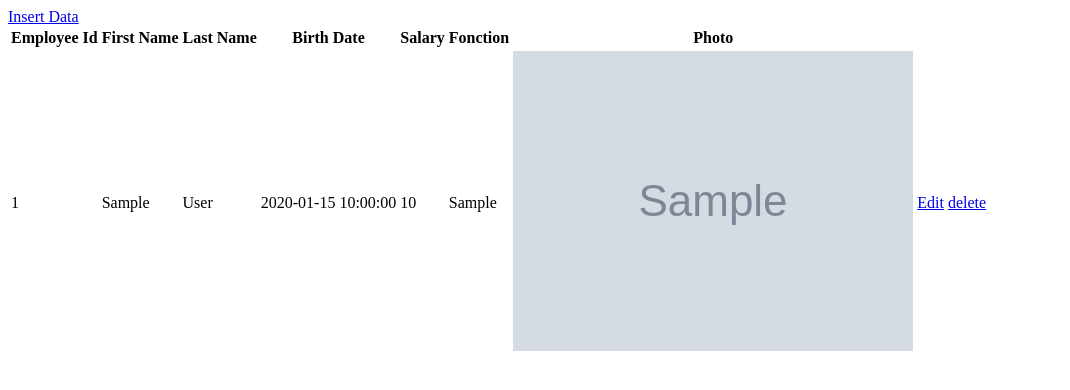
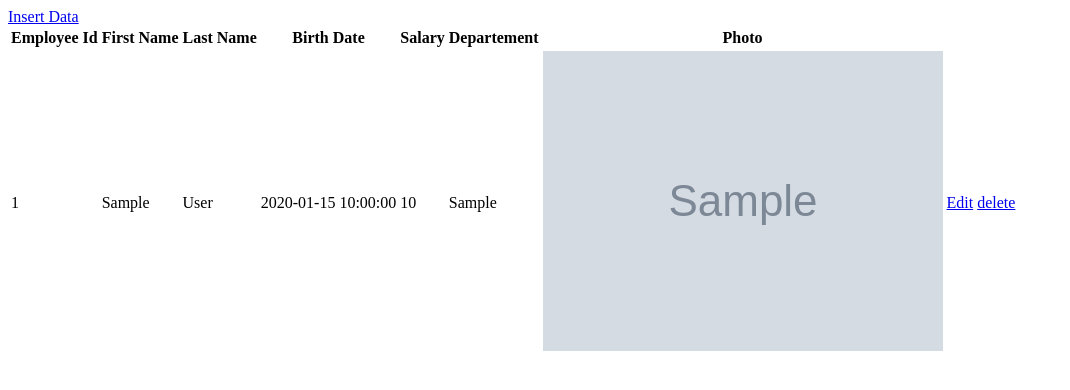
Before and after one commit to maskoul-mohamed/project10-employee-management, a PHP site: page /index.php in a window 1280 px wide. Shown: the top 390 px of the page, without its empty margins (0-1070 px from the left). Run offline with PHP 8.4, Linux system fonts and the light colour scheme; tables that the repository leaves empty or names only in its code hold one stand-in row (values such as "Sample post"); grey boxes marked "Sample" are stand-in pictures.

Commit message:
Edit column function to departement

```diff
--- a/realisation/src/employeeManager.php
+++ b/realisation/src/employeeManager.php
@@ -16,18 +16,18 @@
             $lastName = $employee->getLastName();
             $salary = $employee->getSalary();
             $birthDate = $employee->getBirthDate();
-            $function = $employee->getFunction();
+            $departement = $employee->getDepartement();
             $photo = $employee->getPhoto();
 
                  // sql insert query
             $sqlInsertQuery = "INSERT INTO employees
-                                (employee_id, first_name, last_name, birth_date, salary, fonction, photo)
+                                (employee_id, first_name, last_name, birth_date, salary, departement, photo)
                                 VALUES('$employeeId',
                                         '$firstName',
                                         '$lastName',
+                                        '$birthDate',
                                         '$salary',
-                                        '$birthDate',
-                                        '$function',
+                                        '$departement',
                                         '$photo')";
 
         mysqli_query($conn, $sqlInsertQuery);
@@ -50,15 +50,24 @@
 
 
         public function editEmployee($conn, $employee, $id){
-            $first_name = $employee->getFirstName();
-            $last_name = $employee->getLastName();
-            $gender = $employee->getGender();
-            $age = $employee->getAge();
+            $employeeId = $employee->getEmployeeId();
+            $firstName = $employee->getFirstName();
+            $lastName = $employee->getLastName();
+            $salary = $employee->getSalary();
+            $birthDate = $employee->getBirthDate();
+            $departement = $employee->getDepartement();
+            $photo = $employee->getPhoto();
 
             // Update query
-            $sqlUpdateQuery = "UPDATE employees_test SET
-                         first_name='$first_name', last_name='$last_name', age='$age', gender='$gender'
-                         WHERE id=$id";
+            $sqlUpdateQuery = "UPDATE employees SET
+                                employee_id='$employeeId',
+                                first_name='$firstName',
+                                last_name='$lastName',
+                                salary='$salary',
+                                birth_date='$birthDate',
+                                departement='$departement',
+                                photo='$photo'
+                                WHERE id=$id";
 
              // Make query
              mysqli_query($conn, $sqlUpdateQuery);
@@ -66,7 +75,7 @@
         }
 
         public function getEmployee($conn, $id){
-            $sqlGetQuery = "SELECT * FROM employees_test WHERE id= $id";
+        $sqlGetQuery = "SELECT * FROM employees WHERE id= $id";
 
         // get result
         $result = mysqli_query($conn, $sqlGetQuery);
@@ -75,6 +84,10 @@
         $employee = mysqli_fetch_assoc($result);
         return $employee;
         }
+
+
+
+
     }
 
 
--- a/realisation/src/index.php
+++ b/realisation/src/index.php
@@ -28,7 +28,7 @@
                 <th>Last Name</th>
                 <th>Birth Date</th>
                 <th>Salary</th>
-                <th>Fonction</th>
+                <th>Departement</th>
                 <th>Photo</th>
             </tr>
 
@@ -42,7 +42,7 @@
                 <td><?= $employee['last_name']?></td>
                 <td><?= $employee['birth_date']?></td>
                 <td><?= $employee['salary']?></td>
-                <td><?= $employee['fonction']?></td>
+                <td><?= $employee['departement']?></td>
                 <td><img src="<?php echo '../images/'.$employee['photo']; ?>"></td>
                 <td>
                     <a href="edit.php?id=<?php echo $employee['id'] ?>">Edit</a>
```
Also changed, not shown: realisation/src/employee.php (+5 -5 lines).
